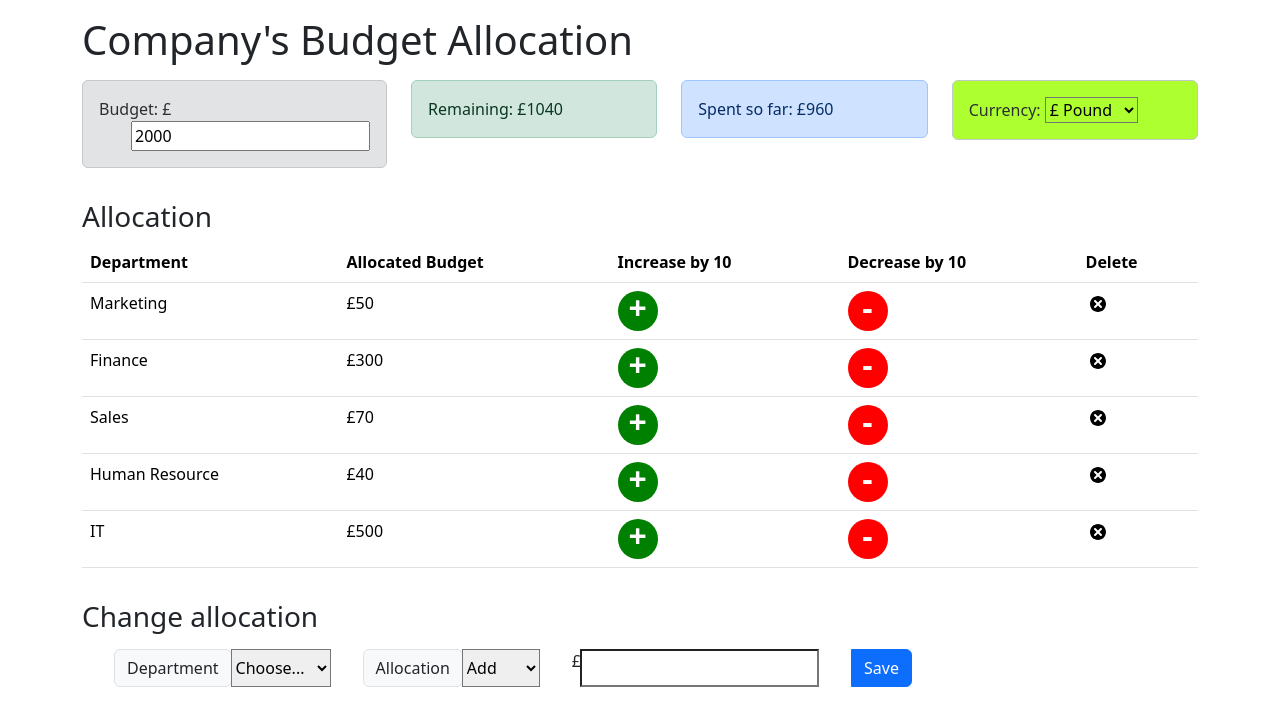
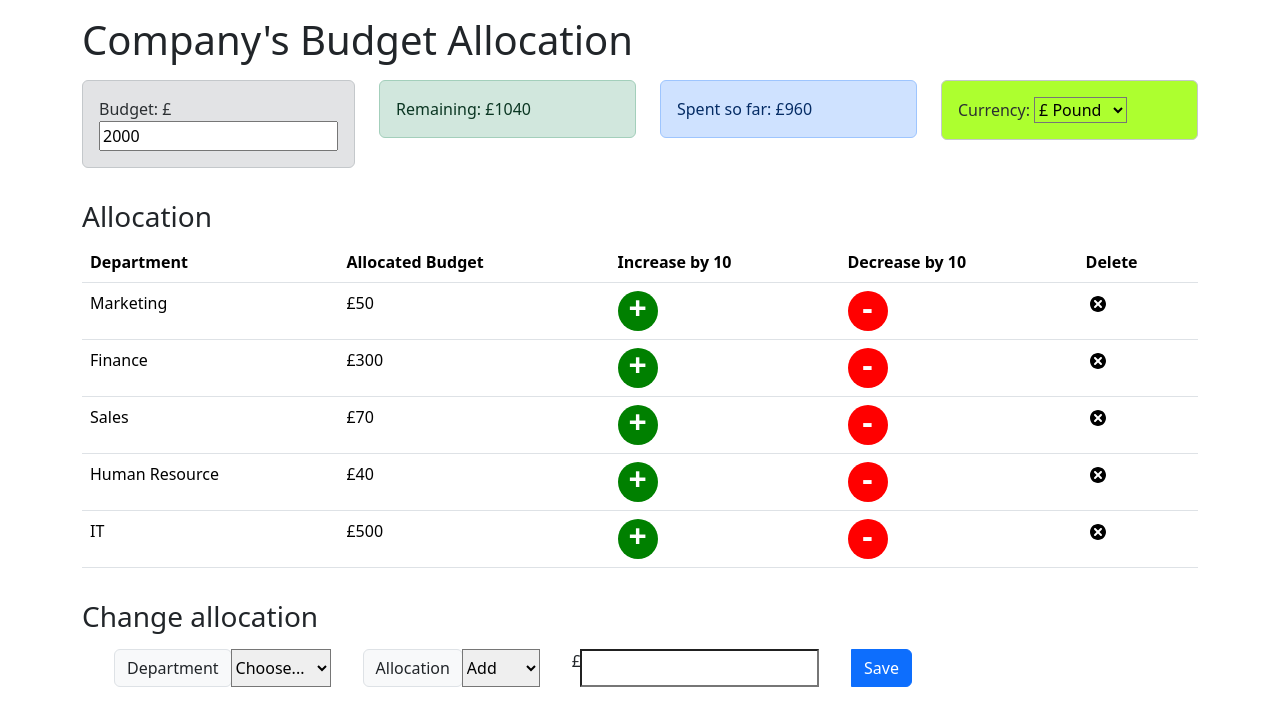
Before and after one commit to Christasber/Budget-Allocation-Application, a React (Create React App) app: page / in a window 1280 px wide. Shown: the top 726 px of the page. Built offline with nearby package versions, Linux system fonts and the light colour scheme.

Commit message:
Update Budget.js

```diff
--- a/src/components/Budget.js
+++ b/src/components/Budget.js
@@ -28,7 +28,7 @@ const Budget = () => {
                     type='number'
                     id='budget'
                     value={budget}
-                    style={{ marginLeft: '2rem' }}
+
                     onChange={handleBudgetChange} // Use the function reference
                 />
             </span>
```
